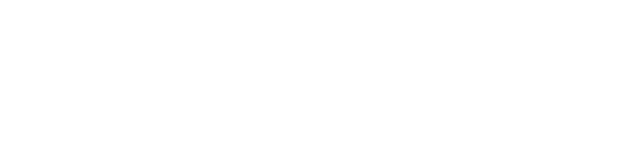
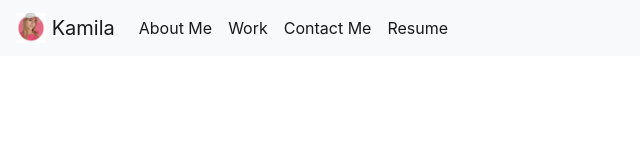
Before and after one commit to kamilawroblewska/Bootstrap-Portfolio, a plain HTML site: page index.html in a window 1280 px wide. Shown: the whole page, without its empty margins (0-640 px from the left). Drawn offline with nearby package versions, Linux system fonts and the light colour scheme.

Commit message:
Added profile picture; added navbar with working links

```diff
--- a/index.html
+++ b/index.html
@@ -2,7 +2,10 @@
 <html lang="en">
   <head>
     <meta charset="UTF-8" />
-    <meta name="viewport" content="width=device-width, initial-scale=1.0" />
+    <meta
+      name="viewport"
+      content="width=device-width, initial-scale=1.0, shrink-to-fit=no"
+    />
     <meta http-equiv="X-UA-Compatible" content="ie=edge" />
     <title>Kamila's Portfolio // Using Bootstrap technology</title>
     <link rel="stylesheet" href="./CSS/style.css" />
@@ -14,6 +17,59 @@
     />
   </head>
   <body>
+    <header>
+      <!-- profile picture / navbar -->
+      <nav class="navbar navbar-expand-lg navbar-light bg-light fixed-top">
+        <a class="navbar-brand"
+          ><img
+            src="Images/portofliomypicture.png"
+            width="30"
+            height="30"
+            class="d-inline-block align-top"
+            alt="pictureofme"
+          />
+          Kamila
+        </a>
+        <button
+          class="navbar-toggler"
+          type="button"
+          data-toggle="collapse"
+          data-target="#navbarNav"
+          aria-controls="navbarNav"
+          aria-expanded="false"
+          aria-label="Toggle navigation"
+        >
+          <span class="navbar-toggler-icon"></span>
+        </button>
+        <div class="collapse navbar-collapse" id="navbarNav">
+          <ul class="navbar-nav">
+            <li class="nav-item active">
+              <a class="nav-link" href="#" target="_blank"
+                >About Me <span class="sr-only">(current)</span></a
+              >
+            </li>
+            <li class="nav-item active">
+              <a class="nav-link" href="#" target="_blank">Work</a>
+            </li>
+            <li class="nav-item active">
+              <a class="nav-link" href="#" target="_blank">Contact Me</a>
+            </li>
+            <li class="nav-item active">
+              <a
+                class="nav-link"
+                href="https://docs.google.com/document/d/1hOsEeWZjKG4vufNlOzvPVamvHNDpfaSJlwjwTZQMeAg/edit?usp=sharing"
+                target="_blank"
+                >Resume</a
+              >
+            </li>
+          </ul>
+        </div>
+      </nav>
+    </header>
+    <!-- Hero Section -->
+    <section class="hero">
+
+    </section>
     <main></main>
   </body>
 </html>
```
